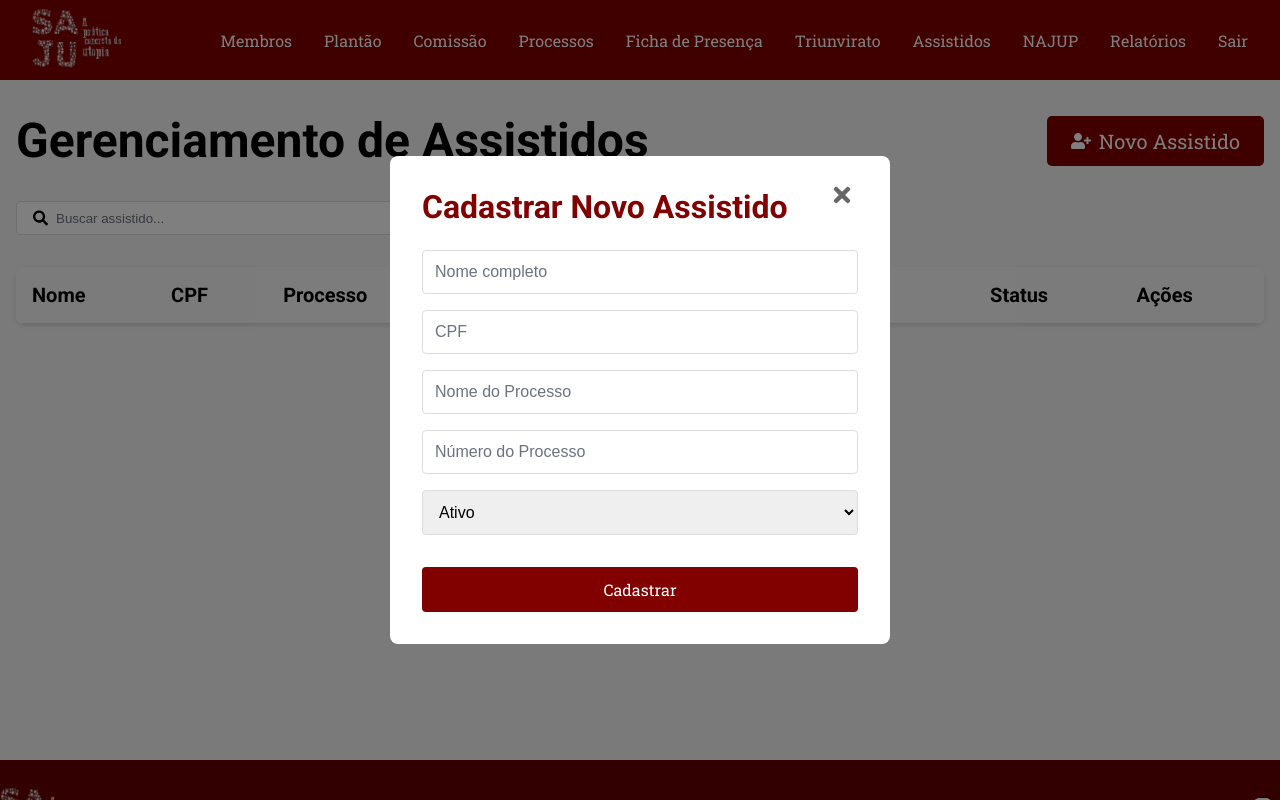
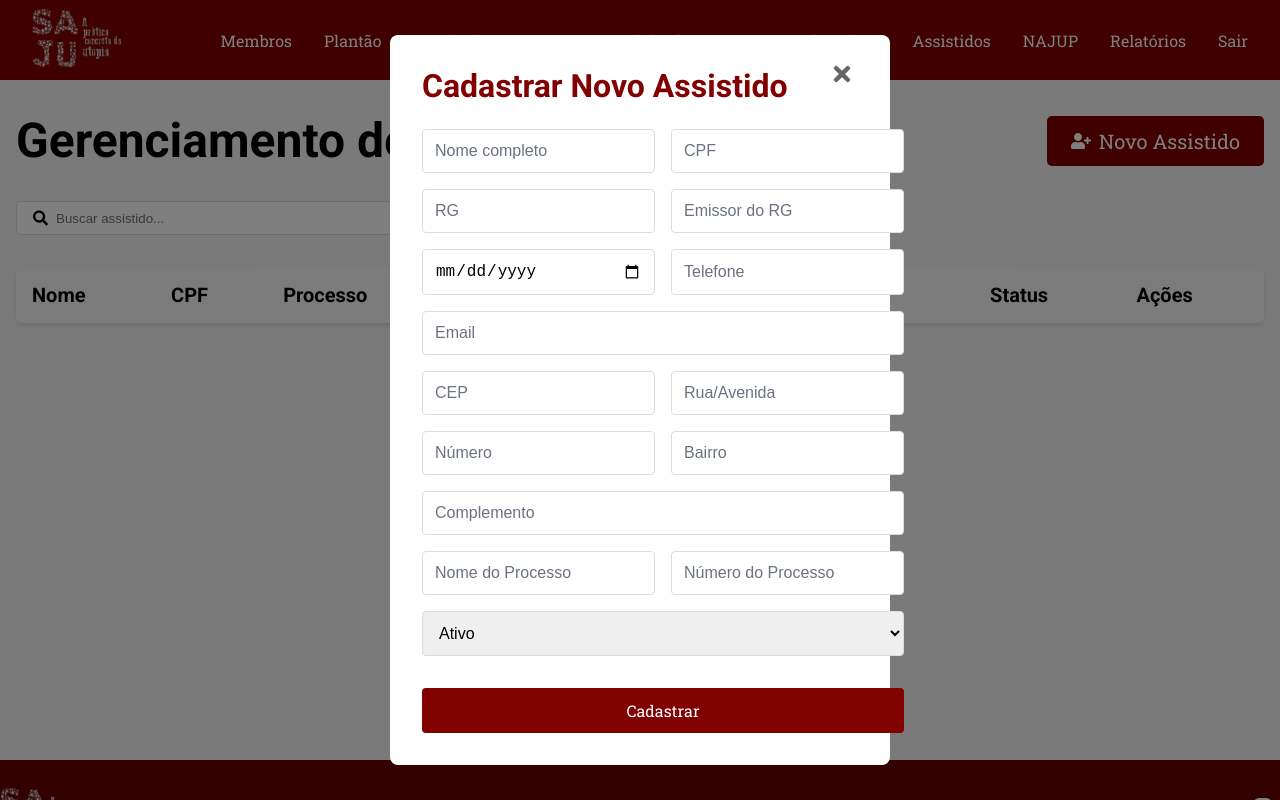
Before and after one commit to sebastiao-oliveira/sajup, a React (Create React App) app: page /assistidos in a window 1280 px wide. Both pictures are taken after a click on the button "Novo Assistido". Shown: the top 800 px of the page. Built offline with nearby package versions, Linux system fonts and the light colour scheme; a web font is replaced by a local one.

Commit message:
assistidos

```diff
--- a/src/pages/Assistidos/Assistidos.module.scss
+++ b/src/pages/Assistidos/Assistidos.module.scss
@@ -189,6 +189,26 @@
     }
 }
 
+.responsiveForm {
+    display: flex;
+    flex-wrap: wrap;
+    gap: 1rem;
+
+    .formGroup {
+        display: flex;
+        flex: 1 1 calc(50% - 1rem);
+        gap: 1rem;
+
+        input, select {
+            flex: 1;
+        }
+    }
+
+    button {
+        flex: 1 1 100%;
+    }
+}
+
 @media (max-width: 768px) {
     .header {
         flex-direction: column;
@@ -228,4 +248,10 @@
             padding: 0.5rem;
         }
     }
+
+    .responsiveForm {
+        .formGroup {
+            flex: 1 1 100%;
+        }
+    }
 }
--- a/src/pages/Assistidos/index.js
+++ b/src/pages/Assistidos/index.js
@@ -17,7 +17,17 @@ const Assistidos = () => {
         cpf: '',
         nomeProcesso: '',
         numeroProcesso: '',
-        status: 'Ativo'
+        status: 'Ativo',
+        rg: '',
+        emissor: '',
+        dataNascimento: '',
+        telefone: '',
+        email: '',
+        cep: '',
+        rua: '',
+        numero: '',
+        bairro: '',
+        complemento: ''
     });
     const [notification, setNotification] = useState('');
 
@@ -64,7 +74,17 @@ const Assistidos = () => {
             cpf: '',
             nomeProcesso: '',
             numeroProcesso: '',
-            status: 'Ativo'
+            status: 'Ativo',
+            rg: '',
+            emissor: '',
+            dataNascimento: '',
+            telefone: '',
+            email: '',
+            cep: '',
+            rua: '',
+            numero: '',
+            bairro: '',
+            complemento: ''
         });
     };
 
@@ -140,7 +160,8 @@ const Assistidos = () => {
                                 <FaTimes />
                             </button>
                             <h3>Cadastrar Novo Assistido</h3>
-                            <form onSubmit={handleSubmit}>
+                            <form onSubmit={handleSubmit} className={styles.responsiveForm}>
+                                <div className={styles.formGroup}>
                                     <input
                                         type="text"
                                         placeholder="Nome completo"
@@ -155,6 +176,80 @@ const Assistidos = () => {
                                         onChange={(e) => setFormData({...formData, cpf: e.target.value})}
                                         required
                                     />
+                                </div>
+                                <div className={styles.formGroup}>
+                                    <input
+                                        type="text"
+                                        placeholder="RG"
+                                        value={formData.rg}
+                                        onChange={(e) => setFormData({...formData, rg: e.target.value})}
+                                    />
+                                    <input
+                                        type="text"
+                                        placeholder="Emissor do RG"
+                                        value={formData.emissor}
+                                        onChange={(e) => setFormData({...formData, emissor: e.target.value})}
+                                    />
+                                </div>
+                                <div className={styles.formGroup}>
+                                    <input
+                                        type="date"
+                                        placeholder="Data de Nascimento"
+                                        value={formData.dataNascimento}
+                                        onChange={(e) => setFormData({...formData, dataNascimento: e.target.value})}
+                                    />
+                                    <input
+                                        type="text"
+                                        placeholder="Telefone"
+                                        value={formData.telefone}
+                                        onChange={(e) => setFormData({...formData, telefone: e.target.value})}
+                                    />
+                                </div>
+                                <div className={styles.formGroup}>
+                                    <input
+                                        type="email"
+                                        placeholder="Email"
+                                        value={formData.email}
+                                        onChange={(e) => setFormData({...formData, email: e.target.value})}
+                                    />
+                                </div>
+                                <div className={styles.formGroup}>
+                                    <input
+                                        type="text"
+                                        placeholder="CEP"
+                                        value={formData.cep}
+                                        onChange={(e) => setFormData({...formData, cep: e.target.value})}
+                                    />
+                                    <input
+                                        type="text"
+                                        placeholder="Rua/Avenida"
+                                        value={formData.rua}
+                                        onChange={(e) => setFormData({...formData, rua: e.target.value})}
+                                    />
+                                </div>
+                                <div className={styles.formGroup}>
+                                    <input
+                                        type="text"
+                                        placeholder="Número"
+                                        value={formData.numero}
+                                        onChange={(e) => setFormData({...formData, numero: e.target.value})}
+                                    />
+                                    <input
+                                        type="text"
+                                        placeholder="Bairro"
+                                        value={formData.bairro}
+                                        onChange={(e) => setFormData({...formData, bairro: e.target.value})}
+                                    />
+                                </div>
+                                <div className={styles.formGroup}>
+                                    <input
+                                        type="text"
+                                        placeholder="Complemento"
+                                        value={formData.complemento}
+                                        onChange={(e) => setFormData({...formData, complemento: e.target.value})}
+                                    />
+                                </div>
+                                <div className={styles.formGroup}>
                                     <input
                                         type="text"
                                         placeholder="Nome do Processo"
@@ -167,6 +262,8 @@ const Assistidos = () => {
                                         value={formData.numeroProcesso}
                                         onChange={(e) => setFormData({...formData, numeroProcesso: e.target.value})}
                                     />
+                                </div>
+                                <div className={styles.formGroup}>
                                     <select
                                         value={formData.status}
                                         onChange={(e) => setFormData({...formData, status: e.target.value})}
@@ -175,6 +272,7 @@ const Assistidos = () => {
                                         <option value="Em andamento">Em andamento</option>
                                         <option value="Concluído">Concluído</option>
                                     </select>
+                                </div>
                                 <button type="submit">Cadastrar</button>
                             </form>
                         </div>
```
Lines whose indentation alone changed are shown as unchanged.
